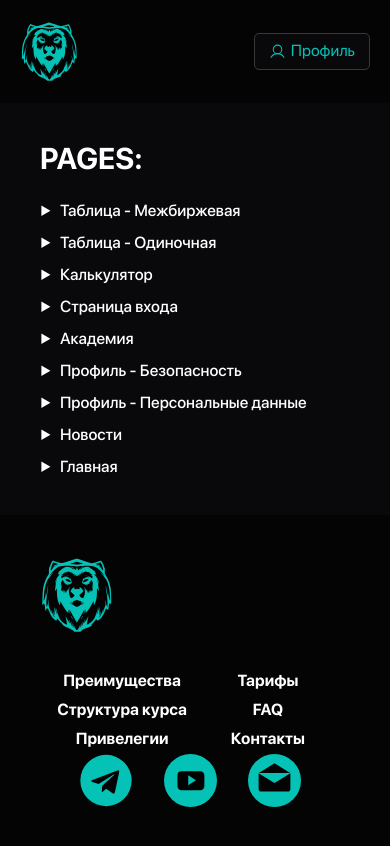
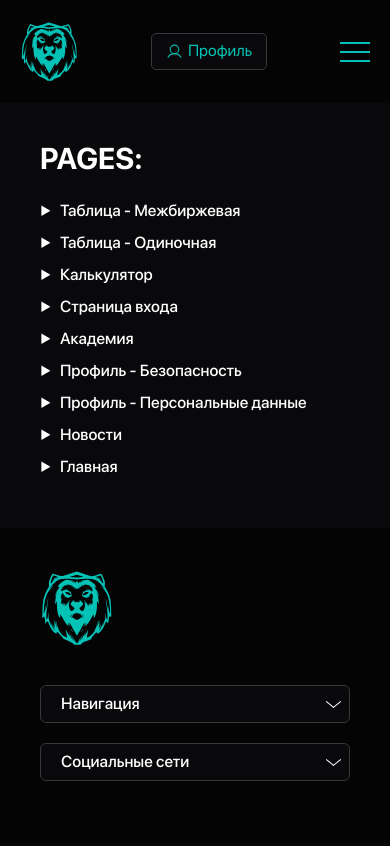
Before and after one commit to word1ess/Andromeda, a plain HTML site: page index.html in a window 390 px wide. Drawn offline with nearby package versions, Linux system fonts and the light colour scheme.

Commit message:
Add files via upload

```diff
--- a/index.html
+++ b/index.html
@@ -20,13 +20,26 @@
     <div class="body-wrapper">
         <header class="header">
             <div class="header__wrapper">
-                <div class="header__logo"><a href="/"><img src="img/logo.svg" width="58" height="59"
-                            alt="Andromeda"></a></div>
-                <div class="header__nav"><a class="header__nav-item" href="#">Преимущества</a><a
-                        class="header__nav-item" href="#">Структура курса</a><a class="header__nav-item"
-                        href="#">Привелегии</a><a class="header__nav-item" href="#">Тарифы</a><a
-                        class="header__nav-item" href="#">FAQ</a><a class="header__nav-item" href="#">Контакты</a></div>
+                <div class="header__logo">
+                    <a href="/">
+                        <img src="img/logo.svg" width="58" height="59"
+                            alt="Andromeda">
+                    </a>
+                </div>
+                <div class="header__nav">
+                    <a class="header__nav-item" href="#">Преимущества</a>
+                    <a class="header__nav-item" href="#">Структура курса</a>
+                    <a class="header__nav-item" href="#">Привелегии</a>
+                    <a class="header__nav-item" href="#">Тарифы</a>
+                    <a class="header__nav-item" href="#">FAQ</a>
+                    <a class="header__nav-item" href="#">Контакты</a>
+                </div>
                 <div class="header__profile"><a class="button button--icon button--profile" href="#">Профиль</a></div>
+                <div class="header__burger">
+                    <span>
+
+                    </span>
+                </div>
             </div>
         </header>
         <main>
@@ -34,12 +47,36 @@
                 .index {
                     padding: 40px;
                 }
-            .index h1 {font-size: 30px; font-weight: 700; margin-bottom: 1em;}
-            .index ul {list-style: disclosure-closed; padding-left: 2ch;}
-            .index li:not(:last-child) {margin-bottom: 1em;}
-            .index a {color: #fff; text-decoration: none;}
-            .index a:hover {color: #fff;}
-            .index a:visited::after {content: ' - просмотренно'; display: inline; color: #fff;}
+
+                .index h1 {
+                    font-size: 30px;
+                    font-weight: 700;
+                    margin-bottom: 1em;
+                }
+
+                .index ul {
+                    list-style: disclosure-closed;
+                    padding-left: 2ch;
+                }
+
+                .index li:not(:last-child) {
+                    margin-bottom: 1em;
+                }
+
+                .index a {
+                    color: #fff;
+                    text-decoration: none;
+                }
+
+                .index a:hover {
+                    color: #fff;
+                }
+
+                .index a:visited::after {
+                    content: ' - просмотренно';
+                    display: inline;
+                    color: #fff;
+                }
             </style>
             <div class="index">
                 <h1>PAGES:</h1>
@@ -58,19 +95,36 @@
         </main>
         <footer class="footer">
             <div class="footer__wrapper">
-        <div class="footer__logo"><a href="/"><img src="img/logo.svg" width="72" height="74" alt="Andromeda"></a></div>
-        <div class="footer__nav"><a class="footer__nav-item" href="#">Преимущества</a><a class="footer__nav-item"
-                href="#">Структура курса</a><a class="footer__nav-item" href="#">Привелегии</a><a
-                class="footer__nav-item" href="#">Тарифы</a><a class="footer__nav-item" href="#">FAQ</a><a
-                class="footer__nav-item" href="#">Контакты</a></div>
-        <div class="footer__social"><a class="footer__social-item" href="#"><img src="img/social-icon/tg.svg"
-                    width="53" height="53" alt="tg"></a><a class="footer__social-item" href="#"><img
-                    src="img/social-icon/youtube.svg" width="53" height="53" alt="youtube"></a><a
-                class="footer__social-item" href="#"><img src="img/social-icon/mail.svg" width="53" height="53"
-                    alt="mail"></a></div>
+                <div class="footer__logo">
+                    <a href="/">
+                        <img src="img/logo.svg" width="72" height="74" alt="Andromeda">
+                    </a>
+                </div>
+                <div class="block__title">Навигация</div>
+                <div class="footer__nav block__text">
+                    <a class="footer__nav-item" href="#">Преимущества</a>
+                    <a class="footer__nav-item" href="#">Структура курса</a>
+                    <a class="footer__nav-item" href="#">Привелегии</a>
+                    <a class="footer__nav-item" href="#">Тарифы</a>
+                    <a class="footer__nav-item" href="#">FAQ</a>
+                    <a class="footer__nav-item" href="#">Контакты</a>
+                </div>
+                <div class="block__title">Социальные сети</div>
+                <div class="footer__social block__text">
+                    <a class="footer__social-item" href="#">
+                        <img src="img/social-icon/tg.svg" width="53" height="53" alt="tg">
+                    </a>
+                    <a class="footer__social-item" href="#">
+                        <img src="img/social-icon/youtube.svg" width="53" height="53" alt="youtube">
+                    </a>
+                    <a class="footer__social-item" href="#">
+                        <img src="img/social-icon/mail.svg" width="53" height="53" alt="mail">
+                    </a>
+                </div>
             </div>
         </footer>
     </div>
+    <script src="https://code.jquery.com/jquery-3.6.0.min.js"></script>
     <script src="https://cdnjs.cloudflare.com/ajax/libs/Swiper/8.4.4/swiper-bundle.min.js"></script>
     <script src="js/main.min.js"></script>
 </body>
```
Also changed, not shown: autorize.html (+1 -0 lines), calculator.html (+1 -0 lines), profile-security.html (+1 -0 lines). Lines whose indentation alone changed are shown as unchanged.
